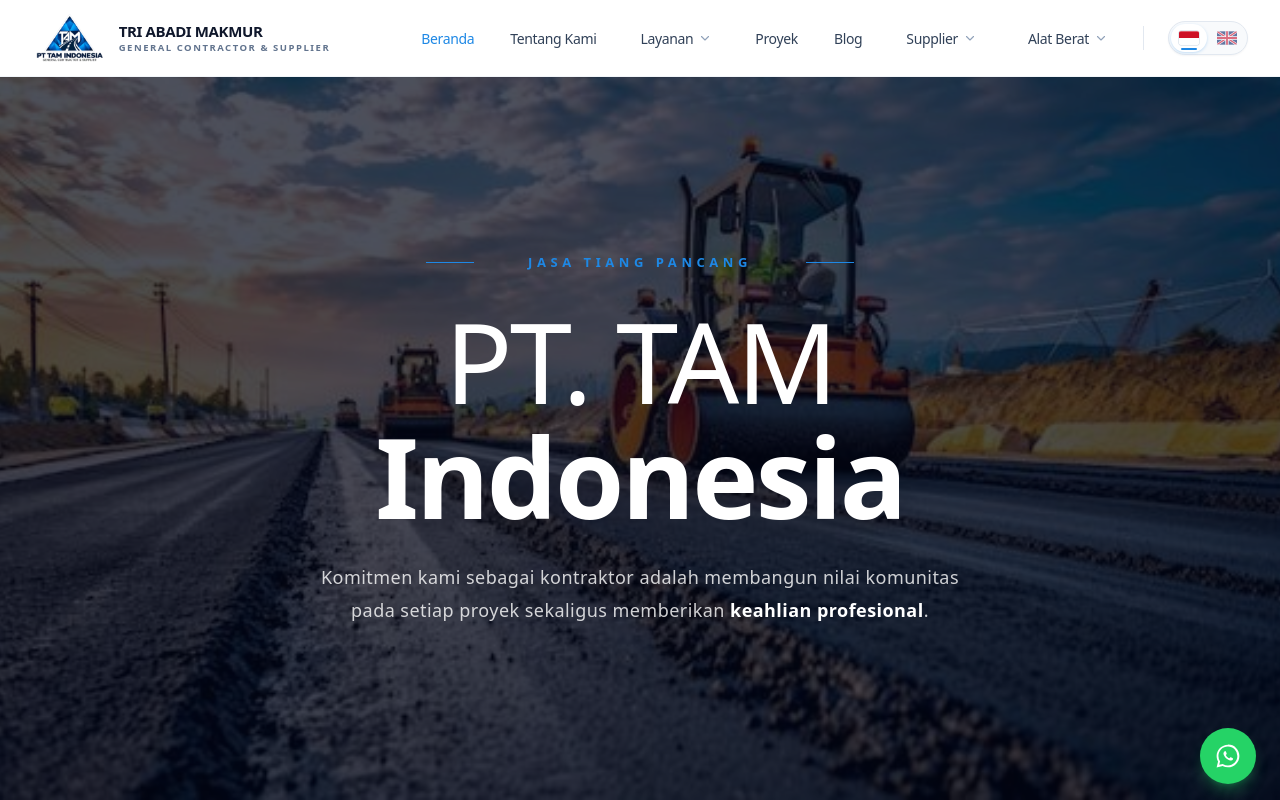
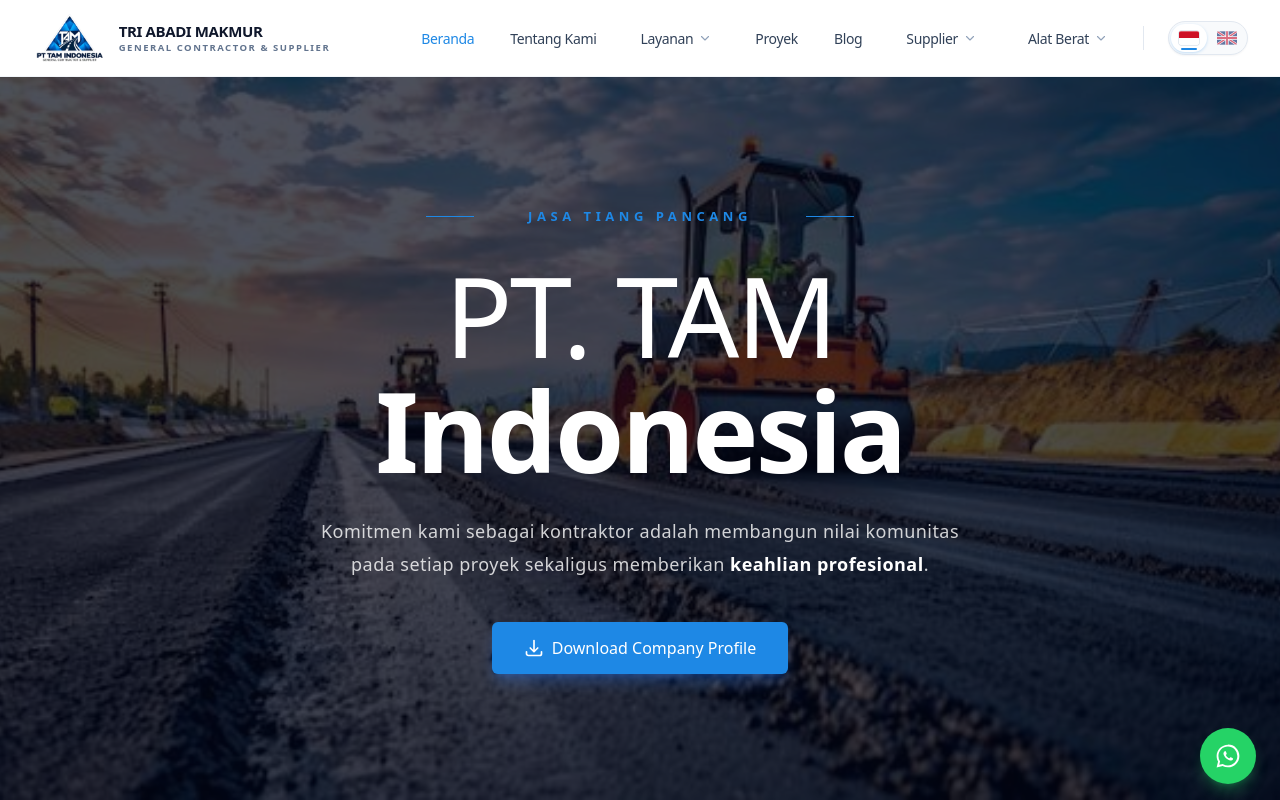
Before and after one commit to kresekhitam28/tri-abadi, a Next.js app: page / in a window 1280 px wide. Shown: the top 800 px of the page. Built offline with nearby package versions, Linux system fonts and the light colour scheme.

Commit message:
Fix: Rename PDF company profile dan update link download di Hero & About

```diff
--- a/src/components/About.jsx
+++ b/src/components/About.jsx
@@ -72,6 +72,13 @@
     </svg>
   );
 }
+function IconDownload({ className = "w-5 h-5" }) {
+  return (
+    <svg xmlns="http://www.w3.org/2000/svg" fill="none" viewBox="0 0 24 24" strokeWidth={2} stroke="currentColor" className={className}>
+      <path strokeLinecap="round" strokeLinejoin="round" d="M3 16.5v2.25A2.25 2.25 0 0 0 5.25 21h13.5A2.25 2.25 0 0 0 21 18.75V16.5M16.5 12 12 16.5m0 0L7.5 12m4.5 4.5V3" />
+    </svg>
+  );
+}
 
 // ─────────────────────────────────────────────
 // KONTEN BILINGUAL
@@ -115,6 +122,7 @@
       "Harga kompetitif dengan hasil yang memuaskan dan tahan lama.",
       "Pelayanan responsif — konsultasi dan survei lokasi gratis.",
     ],
+    downloadBtn: "Download Company Profile",
   },
   en: {
     heroKicker: "About Us",
@@ -154,6 +162,7 @@
       "Competitive prices with satisfying and long-lasting results.",
       "Responsive service — free consultation and site survey.",
     ],
+    downloadBtn: "Download Company Profile",
   },
 };
 
@@ -402,6 +411,28 @@
           >
             {data.heroSubtitle}
           </p>
+
+          {/* TOMBOL DOWNLOAD DI SINI */}
+          <div
+            className={`mt-8 transition-all duration-700 ease-out
+              ${heroVisible ? "opacity-100 translate-y-0" : "opacity-0 translate-y-3"}`}
+            style={{
+              transitionDelay: "700ms",
+            }}
+          >
+            <a
+              href="/company-profile.pdf" // Pastikan file PDF ada di folder public
+              download
+              className="inline-flex items-center justify-center gap-2 px-6 py-3 sm:px-8 sm:py-3.5
+                         bg-[#1e88e5] hover:bg-blue-600 text-white
+                         font-medium text-sm sm:text-base rounded-full
+                         transition-all duration-300 shadow-lg shadow-blue-500/30
+                         hover:shadow-blue-500/50 hover:-translate-y-0.5"
+            >
+              <IconDownload className="w-5 h-5" />
+              {data.downloadBtn}
+            </a>
+          </div>
         </div>
       </section>
 
--- a/src/components/Hero.jsx
+++ b/src/components/Hero.jsx
@@ -235,6 +235,40 @@
           {data.tagline}
         </p>
 
+        {/* ─── TOMBOL DOWNLOAD COMPANY PROFILE ─── */}
+        <div
+          className={`mt-8 sm:mt-10 transition-all duration-700 ease-out
+                      ${mounted ? "opacity-100 translate-y-0" : "opacity-0 translate-y-3"}`}
+          style={{ transitionDelay: "1100ms" }}
+        >
+          <a
+            href="/company-profile.pdf" // Ganti dengan path file PDF Anda yang sebenarnya di folder public
+            download
+            className="inline-flex items-center justify-center gap-2 px-6 py-3 sm:px-8 sm:py-3.5
+                       bg-[#1e88e5] hover:bg-blue-600 text-white
+                       font-medium text-sm sm:text-base rounded-md
+                       transition-all duration-300 shadow-lg shadow-blue-500/30
+                       hover:shadow-blue-500/50 hover:-translate-y-0.5"
+          >
+            {/* Icon Download */}
+            <svg
+              xmlns="http://www.w3.org/2000/svg"
+              fill="none"
+              viewBox="0 0 24 24"
+              strokeWidth={2}
+              stroke="currentColor"
+              className="w-5 h-5"
+            >
+              <path
+                strokeLinecap="round"
+                strokeLinejoin="round"
+                d="M3 16.5v2.25A2.25 2.25 0 0 0 5.25 21h13.5A2.25 2.25 0 0 0 21 18.75V16.5M16.5 12 12 16.5m0 0L7.5 12m4.5 4.5V3"
+              />
+            </svg>
+            Download Company Profile
+          </a>
+        </div>
+
       </div>
     </section>
   );
```
Also changed, not shown: 1 other file (tests, documents, lock files or other folders).
